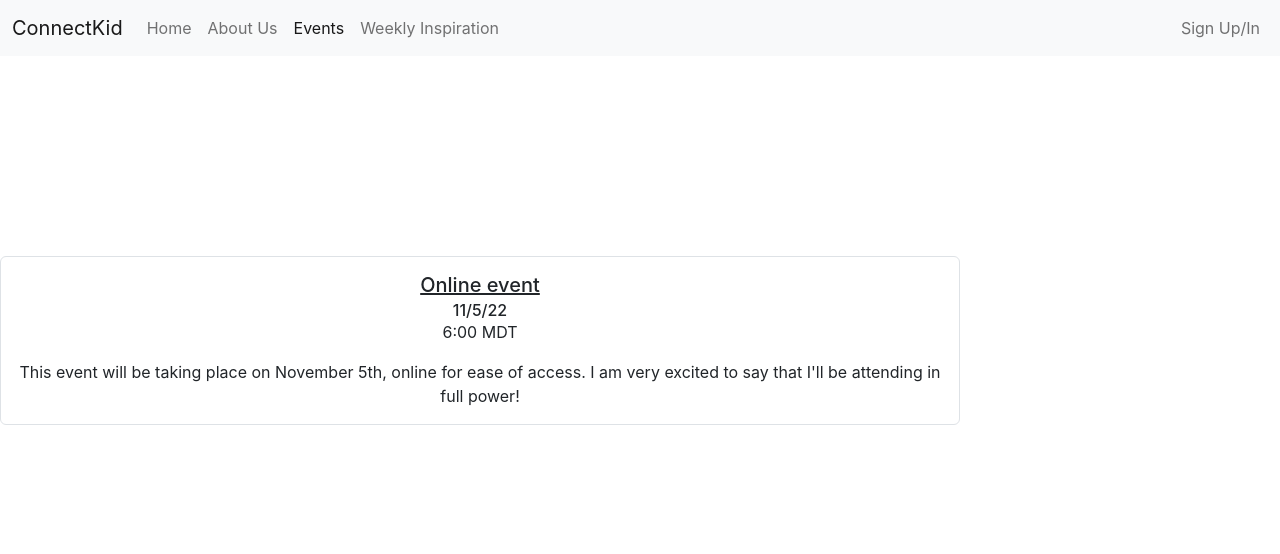
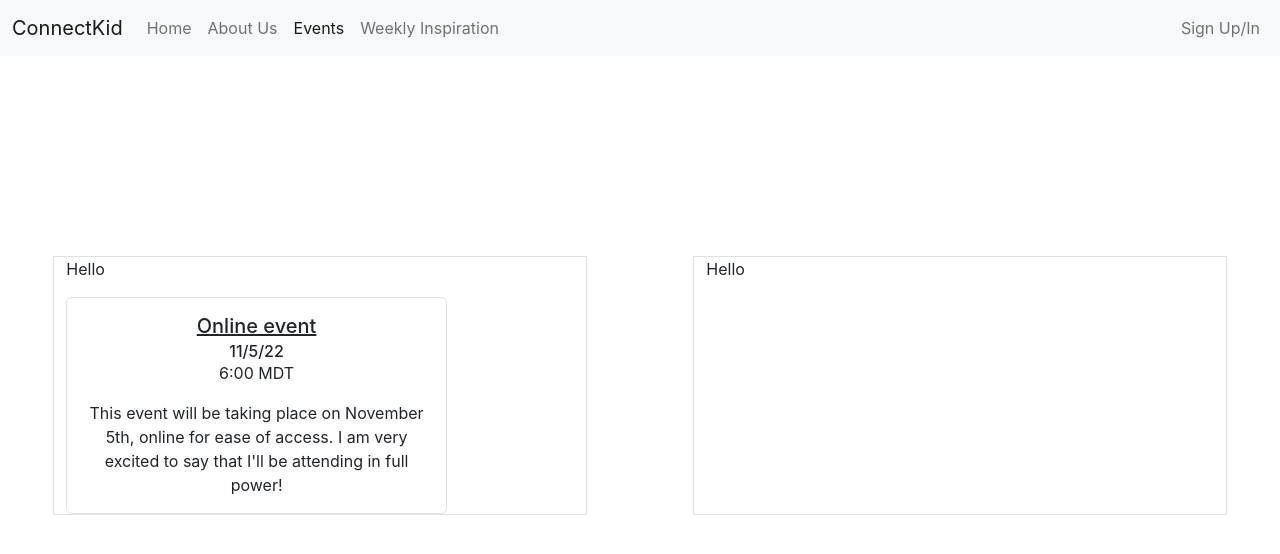
Before and after one commit to SabrinaC043/ConnectKid, a React (Create React App) app in the folder client/: page /events in a window 1280 px wide. Shown: the top 554 px of the page. Built offline with nearby package versions, Linux system fonts and the light colour scheme.

Commit message:
Committing to pull to another device

```diff
--- a/client/src/components/cards/featureCard.js
+++ b/client/src/components/cards/featureCard.js
@@ -6,7 +6,24 @@ import { Container } from "react-bootstrap";
 const FeatureCard = (props) => {
     return(
 
-    <Card className="text-center col-9 border" style={{marginTop: "200px"}}>
+    // <Card className="text-center col-9 border" style={{marginTop: "200px"}}>
+    // <Card.Body>
+    //     <Card.Title><u>{props.title}</u></Card.Title>
+    //     <Card.Subtitle>{props.date}</Card.Subtitle>
+    //     <Card.Text>{props.time}</Card.Text>
+
+    //     <Card.Text>{props.text}</Card.Text>
+
+    // </Card.Body>
+    // </Card>
+
+    <Container fluid>
+
+    <Row className="justify-content-around" style={{marginTop: "200px"}}>
+
+    <Col xs={12} md={5} className="border"style={{minHeight: "200px", minWidth: "200px"}}>
+    <p>Hello</p>
+     <Card className="text-center col-9 border">
      <Card.Body>
          <Card.Title><u>{props.title}</u></Card.Title>
          <Card.Subtitle>{props.date}</Card.Subtitle>
@@ -17,6 +34,19 @@ const FeatureCard = (props) => {
      </Card.Body>
     </Card>
 
+    </Col>
+
+    <Col md={5} className="border"style={{minHeight: "200px", minWidth: "200px"}}>
+    <p>Hello</p>
+
+
+    </Col>
+
+
+    </Row>
+
+
+    </Container>
     )
 
 }
```
Lines whose indentation alone changed are shown as unchanged.
